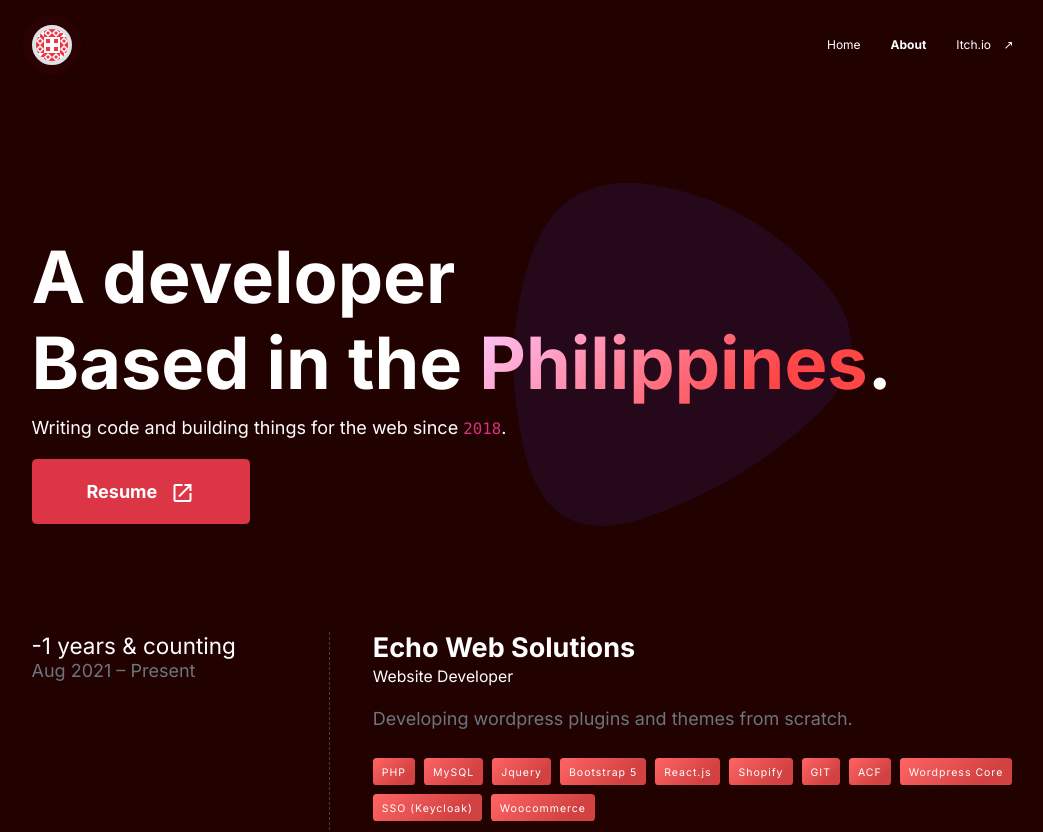
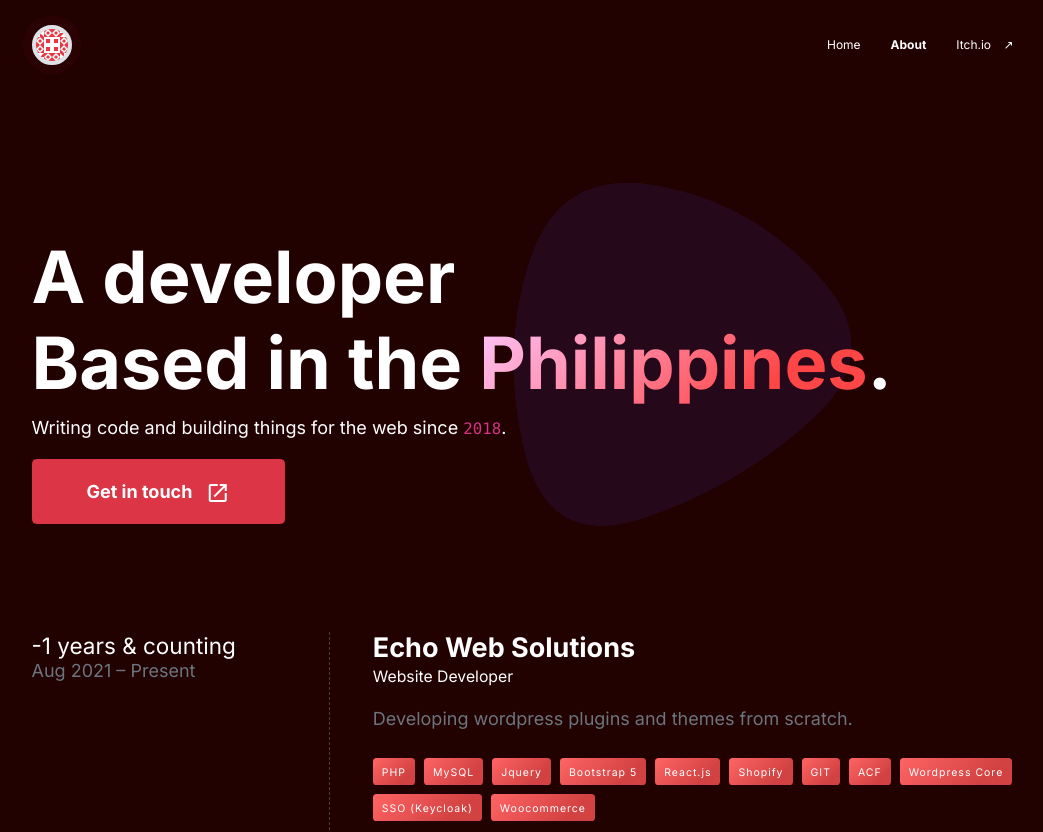
Before and after one commit to jpneey/jpburato.now.sh.dev, a Vue app: page /about in a window 1280 px wide. Shown: the top 832 px of the page, without its empty margins (110-1153 px from the left). Built offline with nearby package versions, Linux system fonts and the light colour scheme.

Commit message:
fix: invalid resume link

```diff
--- a/src/views/About.vue
+++ b/src/views/About.vue
@@ -6,7 +6,7 @@
           A developer<br>Based in the <em>Philippines</em>.
         </h1>
         <p class="text-white mb-3">Writing code and building things for the web since <code>2018</code>.</p>
-        <a href="./asset/jp-resume.pdf" target="_blank" class="btn btn-danger fw-bold py-3 px-5 me-3">Resume <i class="material-icons align-middle ms-2">open_in_new</i></a>
+        <a href="mailto:johnpaulburato.jp@gmail.com" target="_blank" class="btn btn-danger fw-bold py-3 px-5 me-3">Get in touch <i class="material-icons align-middle ms-2">open_in_new</i></a>
       </div>
     </div>
     <div class="container d-block position-relative text-white">
```
